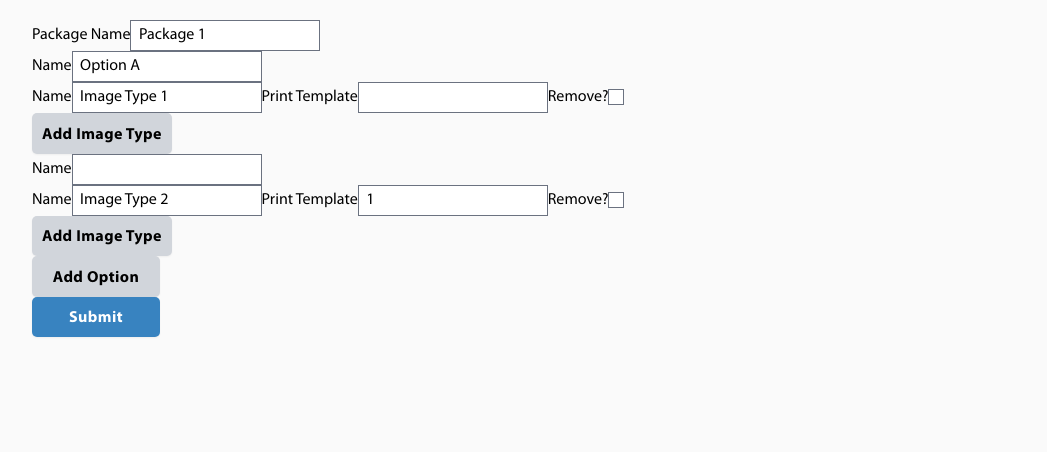
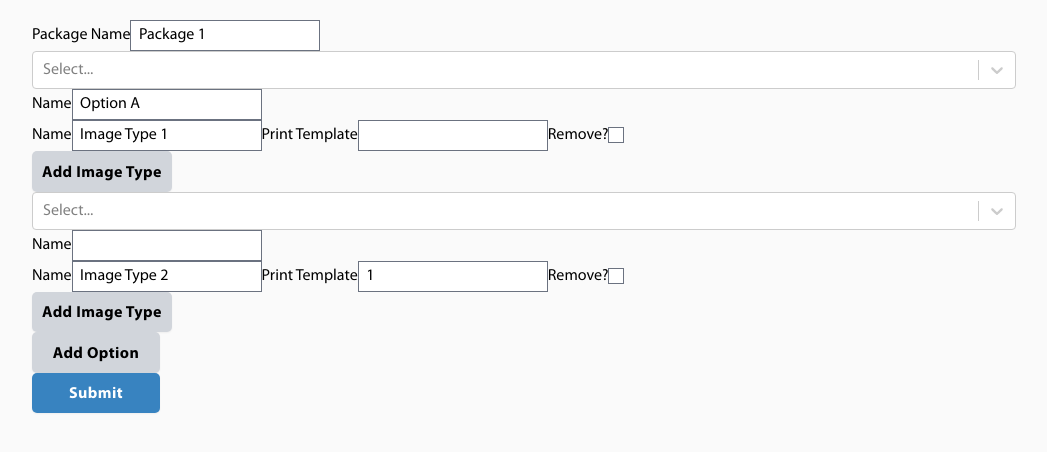
Before and after one commit to mendesnathanj/shoob-frontend, a React (Vite) app: page / in a window 1280 px wide. Shown: the top 452 px of the page, without its empty margins (116-1163 px from the left). Built offline with nearby package versions, Linux system fonts and the light colour scheme.

Commit message:
move NestedContext, add Input.Select with react-select

```diff
--- a/src/components/ui/Form/Inputs/Input.tsx
+++ b/src/components/ui/Form/Inputs/Input.tsx
@@ -1,6 +1,7 @@
 import cn from 'classnames';
 import { useFormContext } from 'react-hook-form';
-import { useNestedName } from '../NestedContext';
+import { useNestedName } from '../utils/NestedContext';
+import Select from './Select';
 
 type OmitRegisterProps = Omit<React.HTMLProps<HTMLInputElement>, 'name' | 'onBlur' | 'onChange' | 'ref'>;
 
@@ -10,7 +11,7 @@ type InputProps = {
   shouldShowLabel?: boolean;
 } & OmitRegisterProps;
 
-export default function Input({ label, name, shouldShowLabel = true, type = 'text', ...rest }: InputProps) {
+function Input({ label, name, shouldShowLabel = true, type = 'text', ...rest }: InputProps) {
   const { register } = useFormContext();
   const computedName = useNestedName({ name });
 
@@ -27,3 +28,7 @@ export default function Input({ label, name, shouldShowLabel = true, type = 'tex
     </label>
   );
 }
+
+Input.Select = Select;
+
+export default Input;
--- /dev/null
+++ b/src/components/ui/Form/Inputs/Select.tsx
@@ -0,0 +1,46 @@
+import { Controller, useFormContext } from 'react-hook-form';
+import ReactSelect from 'react-select';
+import { StateManagerProps } from 'react-select/dist/declarations/src/useStateManager';
+import { useNestedName } from '../utils/NestedContext';
+
+type OptionType = {
+  label: string;
+  value: string | number;
+}
+
+type SelectProps = {
+  name: string;
+  options: OptionType[];
+} & Omit<StateManagerProps, 'onChange' | 'onBlur' | 'value' | 'ref'>
+
+export default function Select({ name, options, isMulti = false, ...rest }: SelectProps) {
+  const { control } = useFormContext();
+  const nestedName = useNestedName({ name });
+
+  return (
+    <Controller
+      control={control}
+      name={nestedName}
+      render={({ field: { onChange, onBlur, value, ref } }) => (
+        <ReactSelect
+          isMulti={isMulti}
+          onBlur={onBlur}
+          onChange={(opt) => {
+            if (opt === null) return;
+
+            if (isMulti) {
+              onChange((opt as OptionType[]).map((option) => option.value));
+            }
+            else {
+              onChange((opt as OptionType).value);
+            }
+          }}
+          options={options}
+          value={options.find((opt) => opt.value === value)}
+          ref={ref}
+          {...rest}
+        />
+      )}
+    />
+  );
+}
--- /dev/null
+++ b/src/components/ui/Form/Inputs/index.tsx
@@ -0,0 +1,3 @@
+import Input from './Input';
+
+export default Input;
--- a/src/components/ui/Form/NestedContext.tsx
+++ b/src/components/ui/Form/utils/NestedContext.tsx
@@ -1,5 +1,5 @@
 import { createContext, useContext, useMemo } from 'react';
-import { ChildrenProps } from '../../../types';
+import { ChildrenProps } from '../../../../types';
 
 type NestedContextType = {
   index: number;
--- a/src/components/ui/Form/utils/NestedFields.tsx
+++ b/src/components/ui/Form/utils/NestedFields.tsx
@@ -2,7 +2,7 @@ import React from 'react';
 import { useFieldArray, useFormContext } from 'react-hook-form';
 import { ChildrenProps } from '../../../../types';
 import Button from '../../Button';
-import { NestedContextProvider, useNestedName } from '../NestedContext';
+import { NestedContextProvider, useNestedName } from './NestedContext';
 
 type NestedFieldsProps = {
   addText?: string;
--- a/src/entries/Customer.tsx
+++ b/src/entries/Customer.tsx
@@ -24,6 +24,15 @@ export default function Customer() {
             name: 'Option A'
           }}
         >
+          <Input.Select
+            isMulti
+            name="options"
+            options={[
+              { label: 'Option 1', value: 'option_1' },
+              { label: 'Option 2', value: 'option_2' },
+              { label: 'Option 3', value: 'option_3' },
+            ]}
+          />
           <div>
             <Input label="Name" name="name" />
           </div>
--- a/src/index.css
+++ b/src/index.css
@@ -35,3 +35,8 @@ select {
     height: 1.6rem;
     width: 1.6rem;
 }
+
+input[id^='react-select']:focus {
+    box-shadow: none;
+    outline: none;
+}
```
